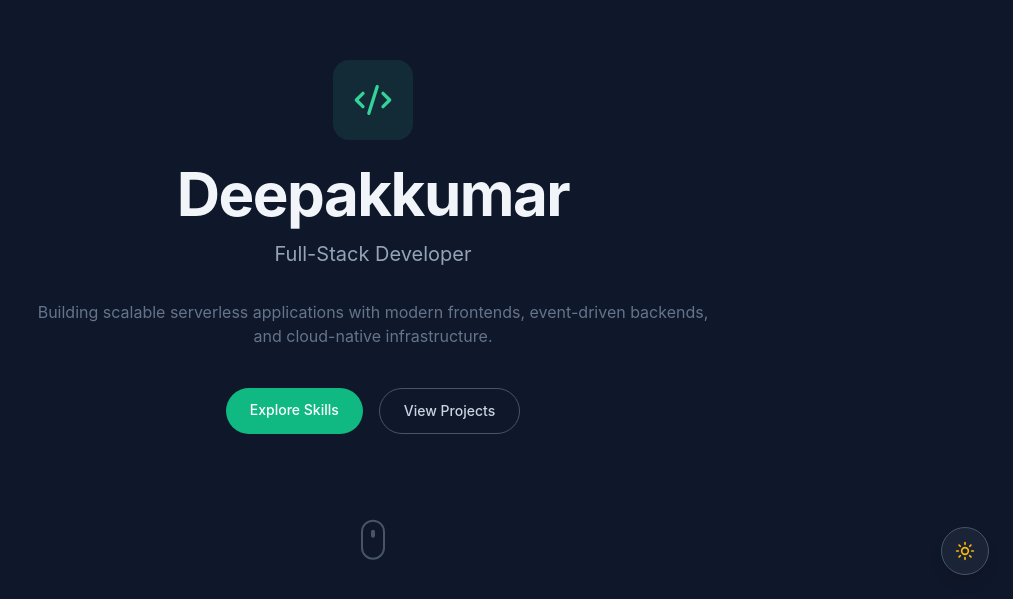
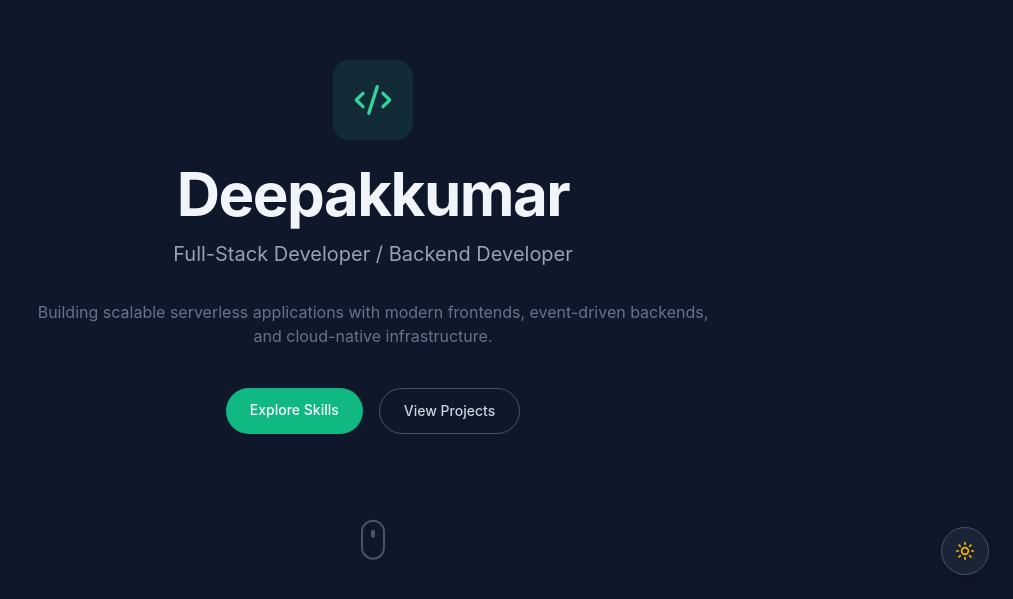
Before and after one commit to Deepakkumar757/portfolio, a React (Vite) app: page / in a window 1280 px wide. Shown: the part 201-800 px from the top of the page, without its empty margins (267-1280 px from the left). Built offline with nearby package versions, Linux system fonts and the light colour scheme.

Commit message:
designation changed

```diff
--- a/src/components/HeroSection.tsx
+++ b/src/components/HeroSection.tsx
@@ -32,7 +32,7 @@ export default function HeroSection() {
           transition={{ delay: 0.4, duration: 0.8 }}
           className="mb-8 text-lg text-slate-600 dark:text-slate-400 sm:text-xl"
         >
-          Full-Stack Developer
+          Full-Stack Developer / Backend Developer
         </motion.p>
 
         <motion.p
```
